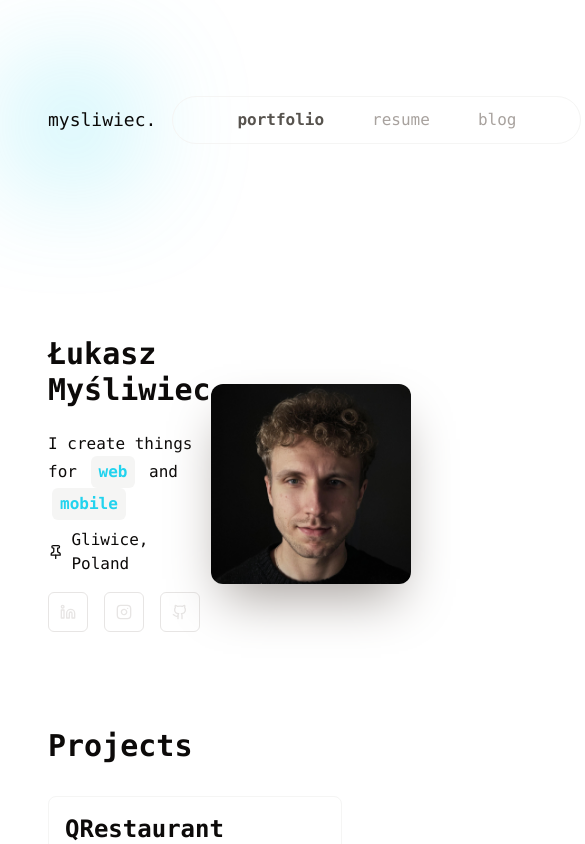
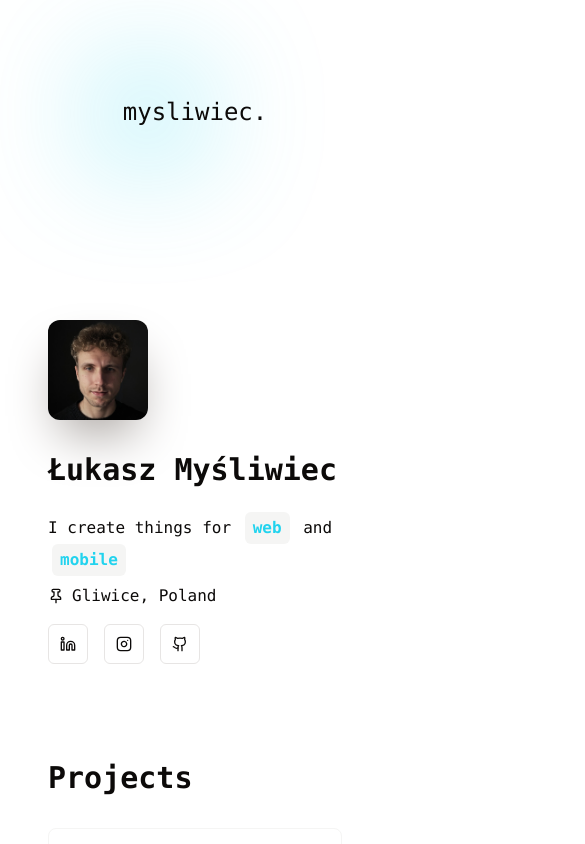
Before and after one commit to TheLukaszNs/portfolio, a Next.js app: page / in a window 390 px wide. Shown: the top 844 px of the page, 585 px wide, since content can reach past the window. Built offline with nearby package versions, Linux system fonts and the light colour scheme.

Commit message:
feat: responsiveness 🗿

```diff
--- a/src/app/page.tsx
+++ b/src/app/page.tsx
@@ -10,10 +10,9 @@ import Link from "next/link";
 
 export default function Home() {
   return (
-    <main className="flex min-h-screen flex-col py-24 mx-12 md:mx-auto md:w-2/3 xl:w-1/2">
+    <main className="flex min-h-screen flex-col py-24 mx-12 md:mx-auto md:w-4/5 lg:w-2/3 xl:w-1/2">
       <nav className="flex flex-row items-center gap-4 font-mono">
-        <Link href="/" className="text-lg relative">
-          {/* <div className="absolute z-[-2] -left-10 top-10 h-8 bg-cyan-600 w-32 blur-[128px]" /> */}
+        <Link href="/" className="text-2xl md:text-lg relative mx-auto md:mx-0">
           <svg
             viewBox="0 0 200 200"
             xmlns="http://www.w3.org/2000/svg"
@@ -27,7 +26,7 @@ export default function Home() {
           </svg>
           mysliwiec.
         </Link>
-        <ul className="flex flex-row gap-12 text-stone-400 px-16 h-12 items-center border rounded-full border-accent ml-auto print:hidden">
+        <ul className="md:flex flex-row gap-12 text-stone-400 px-16 h-12 items-center border rounded-full border-accent ml-auto hidden">
           <li className="dark:text-stone-200 text-stone-600 font-bold">
             portfolio
           </li>
@@ -38,7 +37,7 @@ export default function Home() {
         <ThemeToggle />
       </nav>
 
-      <div className="flex flex-row items-center mt-48 justify-between font-mono">
+      <div className="flex flex-col-reverse gap-8 sm:flex-row md:items-center mt-48 justify-between font-mono">
         <div className="flex flex-col justify-center gap-2">
           <h1 className="text-3xl font-black">
             Łukasz Myśliwiec
@@ -58,7 +57,7 @@ export default function Home() {
             <Pin className="w-4 h-4" />
             <span>Gliwice, Poland</span>
           </div>
-          <div className="text-stone-200 flex flex-row gap-4 mt-2">
+          <div className=" flex flex-row gap-4 mt-2">
             <Button variant="outline" size="icon" asChild>
               <Link
                 href="https://www.linkedin.com/in/lukasz-mysliwiec/"
@@ -84,7 +83,7 @@ export default function Home() {
         </div>
 
         <Image
-          className="rounded-xl shadow-2xl shadow-stone-400 dark:shadow-black"
+          className="rounded-xl shadow-2xl shadow-stone-400 dark:shadow-black w-[100px] aspect-square sm:w-[200px]"
           src="/me.JPG"
           width={200}
           height={200}
--- a/src/components/theme-toggle.tsx
+++ b/src/components/theme-toggle.tsx
@@ -9,7 +9,7 @@ export const ThemeToggle = () => {
 
   return (
     <Toggle
-      className="w-12 h-12 rounded-xl group print:hidden"
+      className="w-12 h-12 rounded-xl group hidden md:flex"
       pressed={theme === "light"}
       onPressedChange={() => {
         setTheme(theme === "dark" ? "light" : "dark");
```
